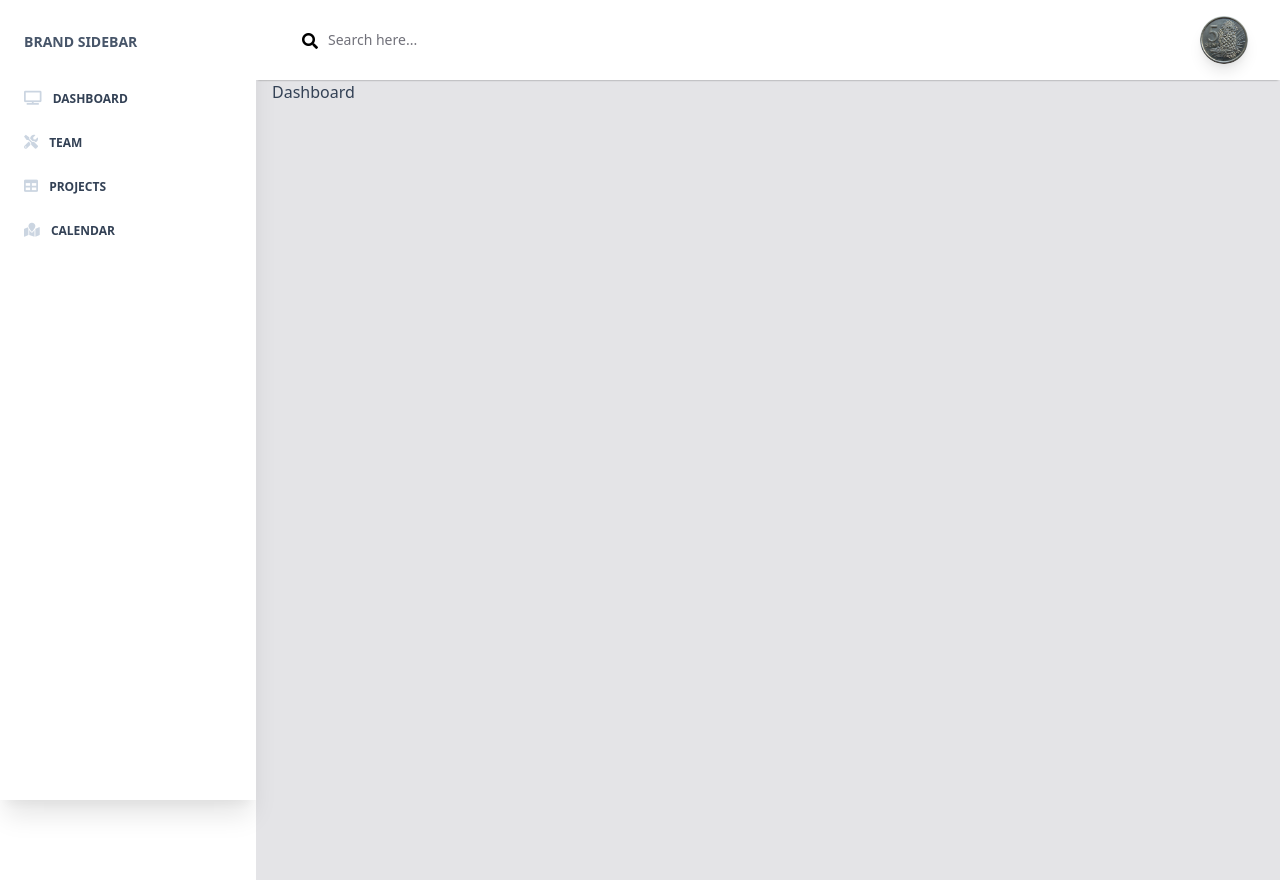
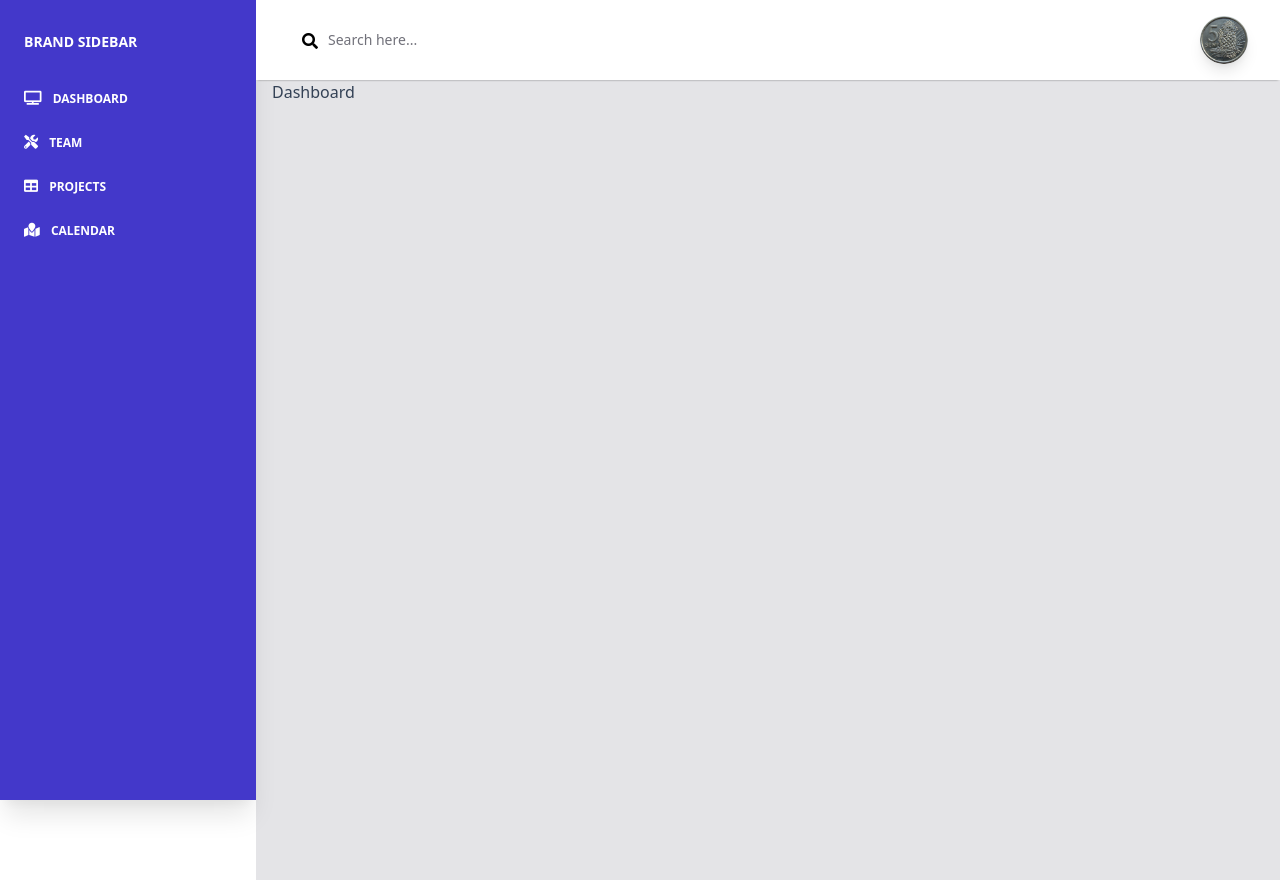
Before and after one commit to Sene68/nextjs-tailwind-layout, a Next.js app: page /sidebar in a window 1280 px wide. Built offline with nearby package versions, Linux system fonts and the light colour scheme.

Commit message:
sidebar background 색 blue로 변경, text white로 변경

```diff
--- a/components/sidebar/BrandSidebar.js
+++ b/components/sidebar/BrandSidebar.js
@@ -7,7 +7,7 @@ export default function BrandSidebar() {
   const router = useRouter();
   return (
     <>
-      <nav className="md:left-0 md:block md:fixed md:top-0 md:bottom-0 md:overflow-y-auto md:flex-row md:flex-nowrap md:overflow-hidden shadow-xl bg-white flex flex-wrap items-center justify-between relative md:w-64 z-10 py-4 px-6">
+      <nav className="bg-blue md:left-0 md:block md:fixed md:top-0 md:bottom-0 md:overflow-y-auto md:flex-row md:flex-nowrap md:overflow-hidden shadow-xl bg-white flex flex-wrap items-center justify-between relative md:w-64 z-10 py-4 px-6">
         <div className="md:flex-col md:items-stretch md:min-h-full md:flex-nowrap px-0 flex flex-wrap items-center justify-between w-full mx-auto">
           {/* Toggler */}
           <button
@@ -21,7 +21,7 @@ export default function BrandSidebar() {
           <Link href="/">
             <a
               href="#pablo"
-              className="md:block text-left md:pb-2 text-blueGray-600 mr-0 inline-block whitespace-nowrap text-sm uppercase font-bold p-4 px-0"
+              className="md:block text-left md:pb-2 text-white mr-0 inline-block whitespace-nowrap text-sm uppercase font-bold p-4 px-0"
             >
               Brand Sidebar
             </a>
@@ -40,7 +40,7 @@ export default function BrandSidebar() {
                   <Link href="/">
                     <a
                       href="#pablo"
-                      className="md:block text-left md:pb-2 text-blueGray-600 mr-0 inline-block whitespace-nowrap text-sm uppercase font-bold p-4 px-0"
+                      className="md:block text-left md:pb-2 text-white mr-0 inline-block whitespace-nowrap text-sm uppercase font-bold p-4 px-0"
                     >
                       Brand Sidebar
                     </a>
@@ -76,8 +76,8 @@ export default function BrandSidebar() {
                     className={
                       "text-xs uppercase py-3 font-bold block " +
                       (router.pathname.indexOf("/admin/dashboard") !== -1
-                        ? "text-lightBlue-500 hover:text-lightBlue-600"
-                        : "text-blueGray-700 hover:text-blueGray-500")
+                        ? "text-white hover:text-lightBlue-600"
+                        : "text-white hover:text-blueGray-500")
                     }
                   >
                     <i
@@ -85,7 +85,7 @@ export default function BrandSidebar() {
                         "fas fa-tv mr-2 text-sm " +
                         (router.pathname.indexOf("/admin/dashboard") !== -1
                           ? "opacity-75"
-                          : "text-blueGray-300")
+                          : "text-white")
                       }
                     ></i>{" "}
                     Dashboard
@@ -100,8 +100,8 @@ export default function BrandSidebar() {
                     className={
                       "text-xs uppercase py-3 font-bold block " +
                       (router.pathname.indexOf("/admin/settings") !== -1
-                        ? "text-lightBlue-500 hover:text-lightBlue-600"
-                        : "text-blueGray-700 hover:text-blueGray-500")
+                        ? "text-white hover:text-lightBlue-600"
+                        : "text-white hover:text-blueGray-500")
                     }
                   >
                     <i
@@ -109,7 +109,7 @@ export default function BrandSidebar() {
                         "fas fa-tools mr-2 text-sm " +
                         (router.pathname.indexOf("/admin/settings") !== -1
                           ? "opacity-75"
-                          : "text-blueGray-300")
+                          : "text-white")
                       }
                     ></i>{" "}
                     Team
@@ -124,8 +124,8 @@ export default function BrandSidebar() {
                     className={
                       "text-xs uppercase py-3 font-bold block " +
                       (router.pathname.indexOf("/admin/tables") !== -1
-                        ? "text-lightBlue-500 hover:text-lightBlue-600"
-                        : "text-blueGray-700 hover:text-blueGray-500")
+                        ? "text-white hover:text-lightBlue-600"
+                        : "text-white hover:text-blueGray-500")
                     }
                   >
                     <i
@@ -133,7 +133,7 @@ export default function BrandSidebar() {
                         "fas fa-table mr-2 text-sm " +
                         (router.pathname.indexOf("/admin/tables") !== -1
                           ? "opacity-75"
-                          : "text-blueGray-300")
+                          : "text-white")
                       }
                     ></i>{" "}
                     Projects
@@ -148,8 +148,8 @@ export default function BrandSidebar() {
                     className={
                       "text-xs uppercase py-3 font-bold block " +
                       (router.pathname.indexOf("/admin/maps") !== -1
-                        ? "text-lightBlue-500 hover:text-lightBlue-600"
-                        : "text-blueGray-700 hover:text-blueGray-500")
+                        ? "text-white hover:text-lightBlue-600"
+                        : "text-white hover:text-blueGray-500")
                     }
                   >
                     <i
@@ -157,7 +157,7 @@ export default function BrandSidebar() {
                         "fas fa-map-marked mr-2 text-sm " +
                         (router.pathname.indexOf("/admin/maps") !== -1
                           ? "opacity-75"
-                          : "text-blueGray-300")
+                          : "text-white")
                       }
                     ></i>{" "}
                     Calendar
```
Also changed, not shown: styles/tailwind.css.
